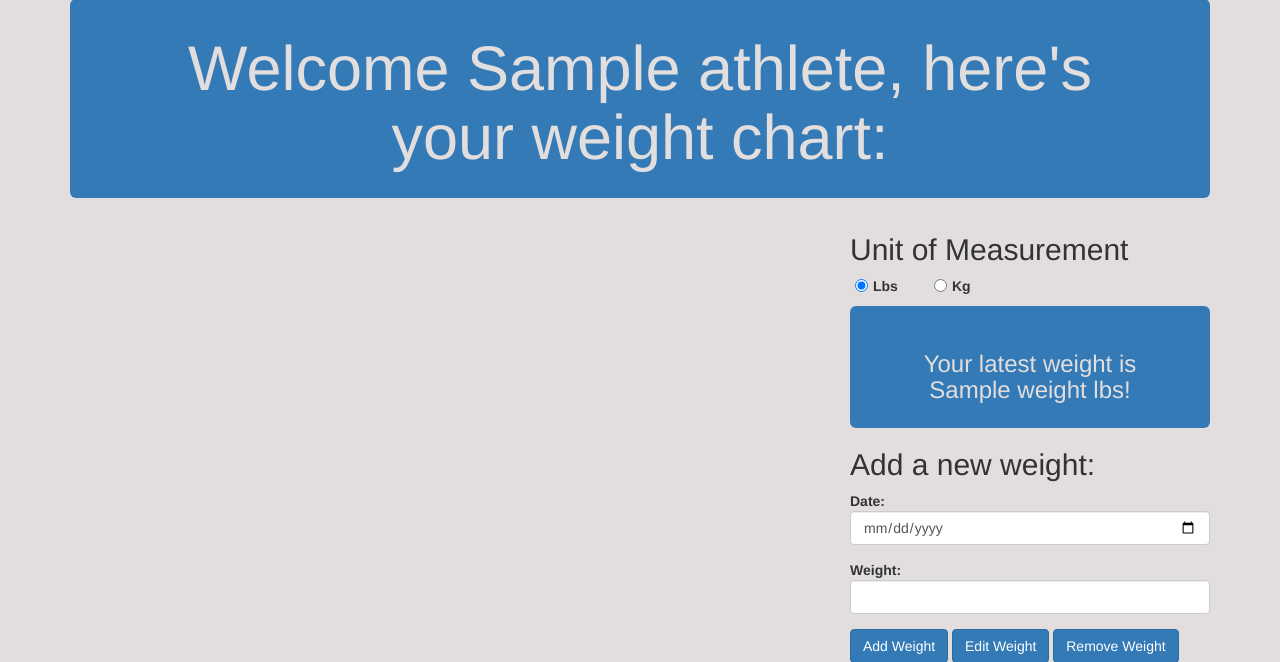
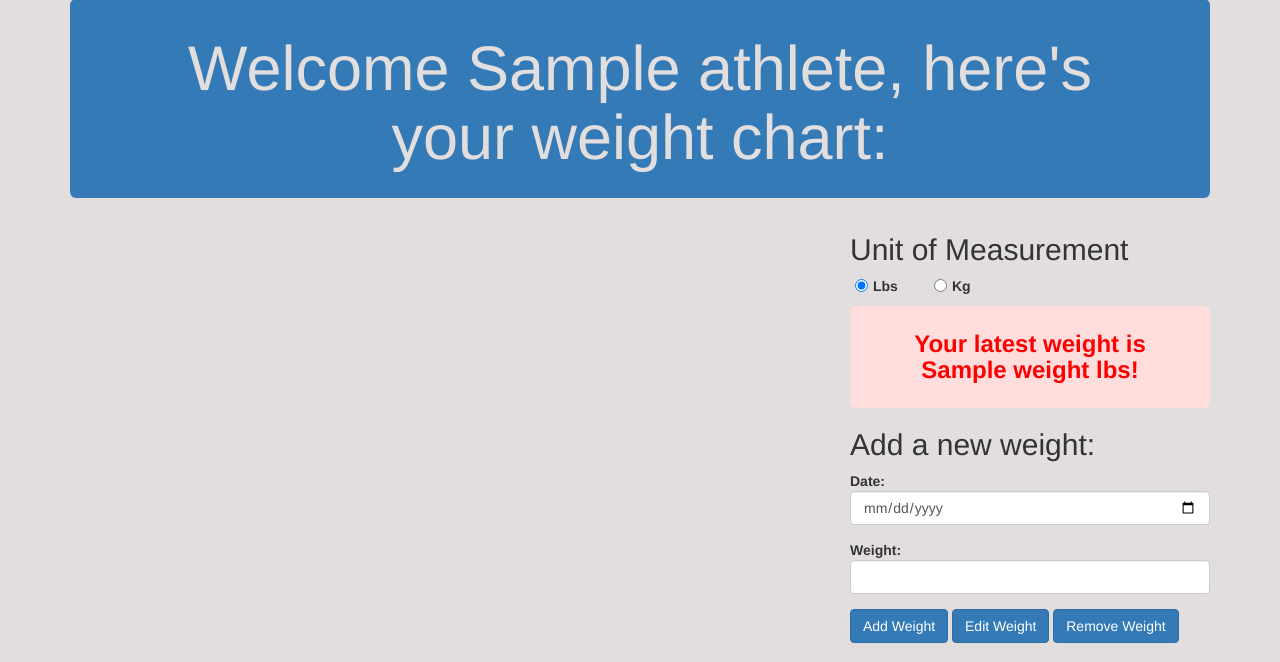
Before and after one commit to wolff215/calc, a Flask app: template templates/weight.html in a window 1280 px wide. Shown: the part 88-750 px from the top of the page. Run offline with Flask 2, Linux system fonts and the light colour scheme; the template is opened without the code that fills it: most values are stand-ins (such as "Sample title", 1, 10 or a date in 2020); parts of the project's set-up code (start-up, migrations or seed data) failed here and were passed over; some libraries are stand-ins or nearby versions.

Commit message:
made so color changes depending on whether weight is up or down

```diff
--- a/static/scripts.js
+++ b/static/scripts.js
@@ -122,7 +122,16 @@
     lbsRadio.addEventListener('change', function() {
         unit = 'lbs';
         convertToLbs(data);
-        weightDisplay.textContent = `Your latest weight is ${window.wgt.slice(-1)[0][1]} lbs!`;
+        latestWeight = window.wgt.slice(-1)[0][1];
+        olderWeight = window.wgt.slice(-2)[0][1];
+        if ( latestWeight > olderWeight) {
+            weightDisplay.textContent = `Your latest weight is ${latestWeight} kg!`;
+            weightDisplay.style.color = 'red';
+        } else {
+            weightDisplay.textContent = `Your latest weight is ${latestWeight} kg!`;
+            weightDisplay.style.color = 'green';
+        }
+        //weightDisplay.textContent = `Your latest weight is ${window.wgt.slice(-1)[0][1]} lbs!`;
         options.vAxis.title = 'Weight (' + unit + ')';
         dashboard.draw(data);
     });
@@ -131,7 +140,15 @@
     kgRadio.addEventListener('change', function() {
         unit = 'kg';
         convertToKg(data);
-        weightDisplay.textContent = `Your latest weight is ${Math.round(data.getValue((data.getNumberOfRows()-1), 1) * 10) / 10} kg!`;
+        latestWeight = Math.round(data.getValue((data.getNumberOfRows()-1), 1) * 10) / 10;
+        olderWeight = Math.round(data.getValue((data.getNumberOfRows()-2), 1) * 10) / 10;
+        if ( latestWeight > olderWeight) {
+            weightDisplay.textContent = `Your latest weight is ${latestWeight} kg!`;
+            weightDisplay.style.color = 'red';
+        } else {
+            weightDisplay.textContent = `Your latest weight is ${latestWeight} kg!`;
+            weightDisplay.style.color = 'green';
+        }
         options.vAxis.title = 'Weight (' + unit + ')';
         dashboard.draw(data);
     });
--- a/static/styles.css
+++ b/static/styles.css
@@ -58,6 +58,13 @@
   margin-top: 30px;
 }
 
+#weight-info {
+  margin-top: 10px;
+  margin-bottom: 10px;
+  vertical-align: middle;
+  font-weight: bold;
+}
+
 .form-check-inline {
   display: inline-flex;
   align-items: center;
--- a/templates/weight.html
+++ b/templates/weight.html
@@ -33,8 +33,8 @@
               </label>
             </div>
           </div>
-          <div class="jumbotron text-center">
-            <h3 class="display-4">Your latest weight is {{ weights[-1:][0][2] }} lbs!</h3>
+          <div class="jumbotron text-center"  {% if weights[-1:][0][2] < weights[-2:][0][2] %}style="background-color: #90EE90;"{% else %}style="background-color: #ffdddd;"{% endif %}>
+            <h3 id='weight-info' class="display-4" {% if weights[-1:][0][2] < weights[-2:][0][2] %}style="color: green;"{% else %}style="color: red;"{% endif %}>Your latest weight is {{ weights[-1:][0][2] }} lbs!</h3>
           </div>
         </div>
         <div class="card">
--- a/weight_data.csv
+++ b/weight_data.csv
@@ -154,3 +154,4 @@
 1,2023-01-30T12:45:53.000Z,251.1
 1,2023-02-06T11:06:48.000Z,252.4
 1,2023-02-20T13:16:58.000Z,248.7
+1,2023-02-27T13:41:36.869Z,249.2
```
Also changed, not shown: 1 other file.
